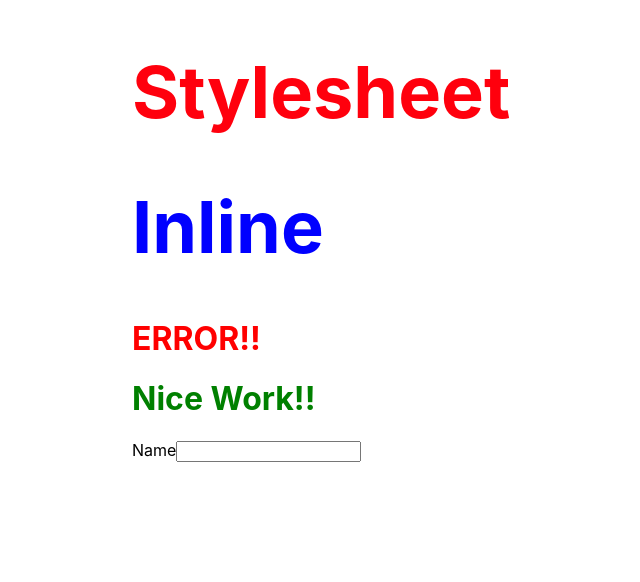
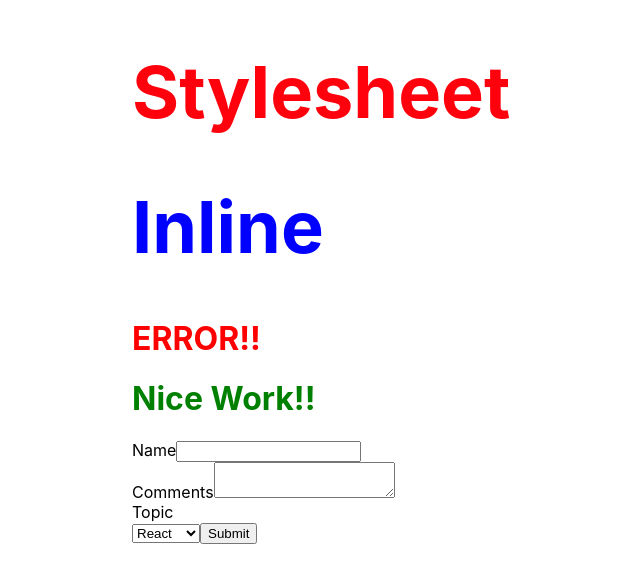
Before and after one commit to Mood904/Javascript2, a React (Create React App) app in the folder hello-world/: page / in a window 1280 px wide. Shown: the top 582 px of the page, without its empty margins (252-892 px from the left). Built offline with nearby package versions, Linux system fonts and the light colour scheme.

Commit message:
Select and submit alert

```diff
--- a/hello-world/src/components/Forms.js
+++ b/hello-world/src/components/Forms.js
@@ -5,7 +5,9 @@
         super(props)
 
         this.state = {
-            name:''
+            name:'',
+            comments: '',
+            topic:'React'
 
         }
     }
@@ -15,9 +17,25 @@
             name:event.target.value
     })
 }
+
+    handleCommentsChange = event => {
+        this.setState({
+            comments:event.target.value})
+        }
+
+    handleTopicChange = event => {
+        this.setState({
+            topic:event.target.value})
+        }
+
+    handleSubmit = event => {
+        alert(`${this.state.name} ${this.state.comments} ${this.state.topic}`)
+    }
+
+
     render() {
         return (
-           <form>
+           <form onSubmit={this.handleSubmit}>
                <div>
                    <label>Name</label>
                    <input type='text'
@@ -25,6 +43,19 @@
                    onChange={this.handleNameChange}
                    />
                </div>
+               <div>
+                   <label>Comments</label>
+                   <textarea value={this.state.comments} onChange={this.handleCommentsChange}></textarea>
+               </div>
+               <div>Topic</div>
+               <select value={this.state.topic}> onChange={this.handleTopicChange}
+                   <option value="react">React</option>
+                   <option value="angular">Angular</option>
+                   <option value="vue">Vue</option>
+               </select>
+
+               <button>Submit</button>
+
            </form>
         )
     }
```
